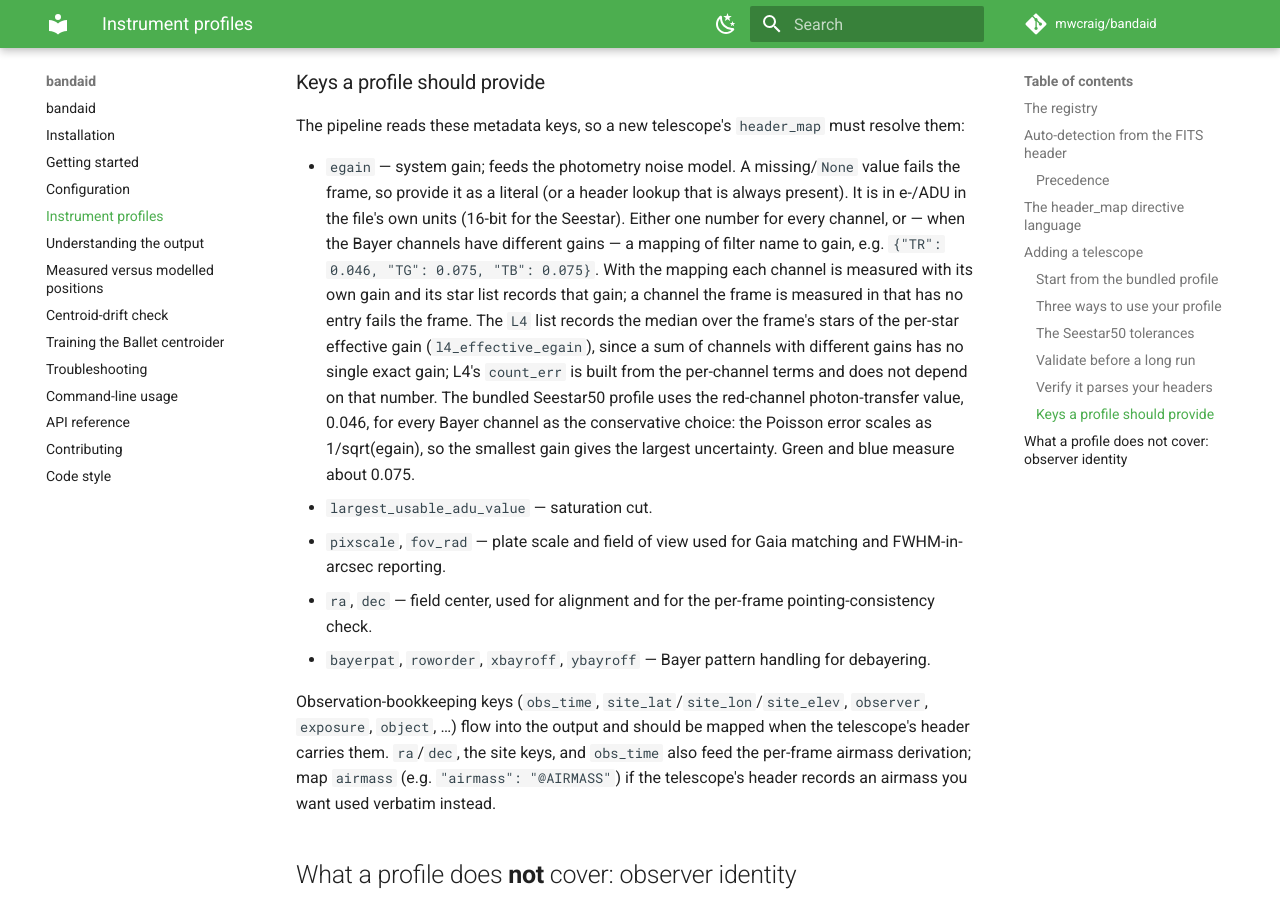
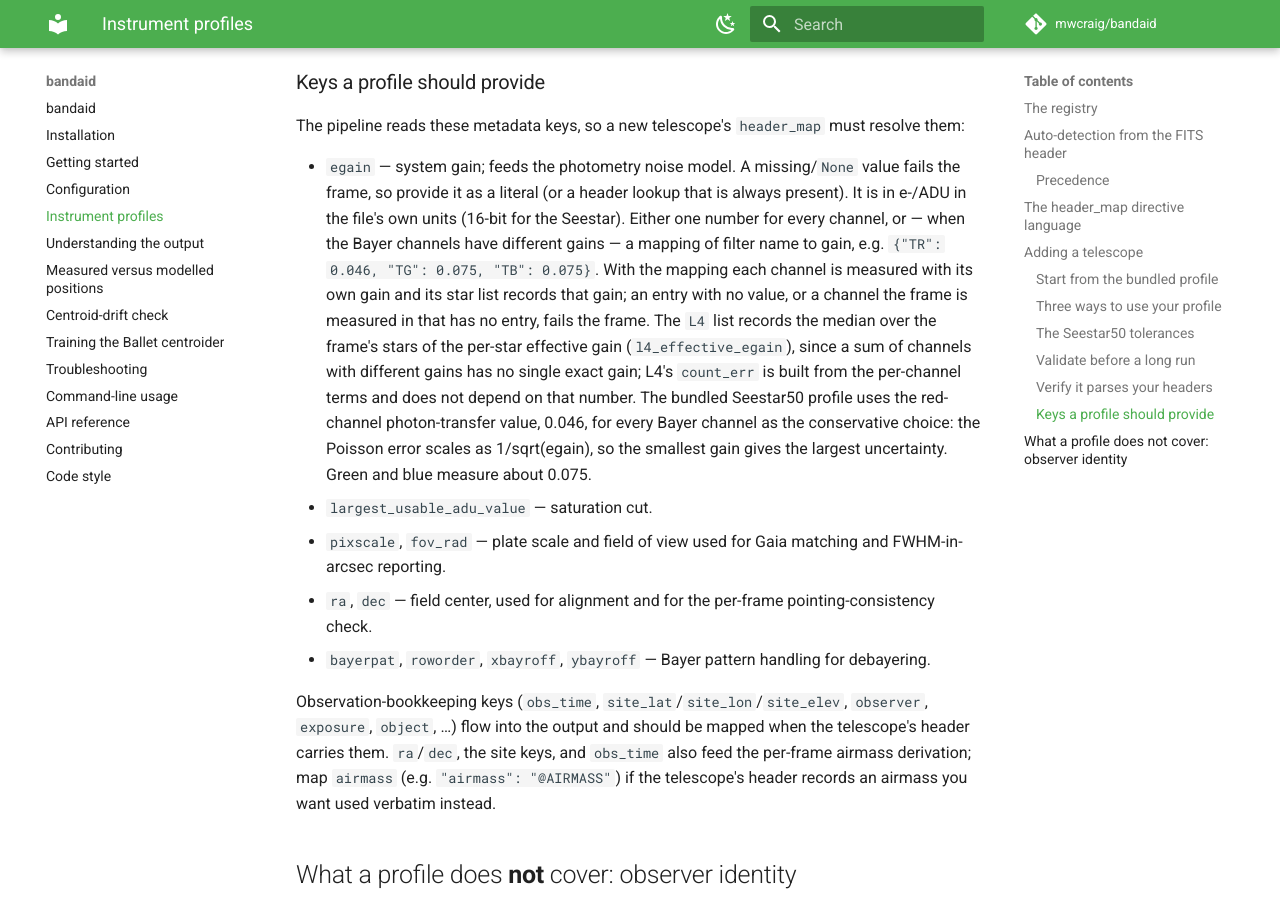
Before and after one commit to mwcraig/bandaid, an MkDocs documentation site: the page built from docs/instrument_profiles.md, in a window 1280 px wide and 900 px high, scrolled down 7628 px. Built offline with MkDocs 1.6.1 and Material for MkDocs 9.7.7, drawn with Linux system fonts in a browser that asks for light colours; comment, search, counter and statistics services are not loaded.

Commit message:
Name both ways a per-channel egain can fail a frame
🤖 Generated with [Claude Code](https://claude.com/claude-code)

```diff
--- a/docs/instrument_profiles.md
+++ b/docs/instrument_profiles.md
@@ -376,8 +376,9 @@ resolve them:
     Seestar). Either one number for every channel, or — when the Bayer channels
     have different gains — a mapping of filter name to gain, e.g.
     `{"TR": 0.046, "TG": 0.075, "TB": 0.075}`. With the mapping each channel is
-    measured with its own gain and its star list records that gain; a channel
-    the frame is measured in that has no entry fails the frame. The `L4` list
+    measured with its own gain and its star list records that gain; an entry
+    with no value, or a channel the frame is measured in that has no entry,
+    fails the frame. The `L4` list
     records the median over the frame's stars of the per-star effective gain
     (`l4_effective_egain`), since a sum of channels with different gains has
     no single exact gain; L4's `count_err` is built from the per-channel terms
```
Also changed, not shown: CHANGELOG.md (+4 -2 lines).
